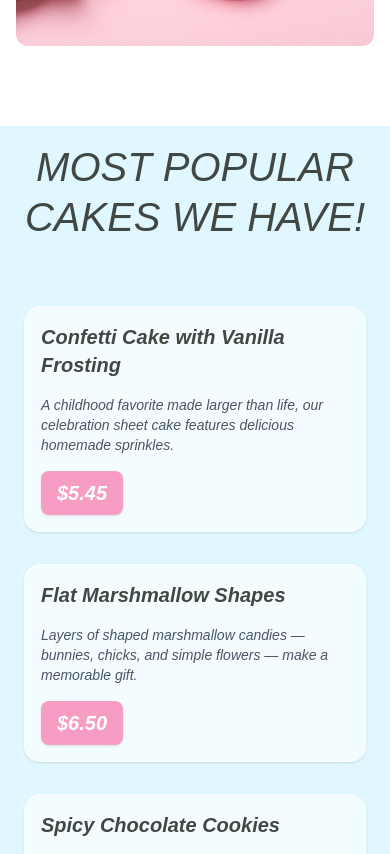
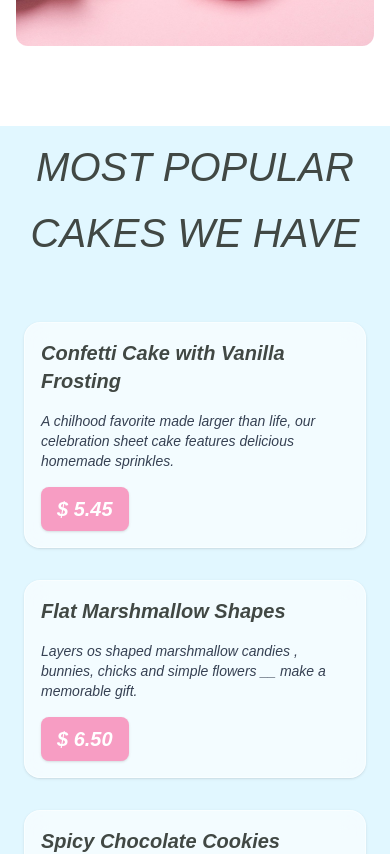
Before and after one commit to junaidisticdotdev/cakerySite, a Next.js app: page / in a window 390 px wide. Shown: the part 7429-8283 px from the top of the page. Built offline with nearby package versions, Linux system fonts and the light colour scheme.

Commit message:
feat:create About Us section initial UI

```diff
--- /dev/null
+++ b/app/about/page.tsx
@@ -0,0 +1,12 @@
+import React from 'react'
+import AboutHero from '../module/about/AboutHero'
+
+const page = () => {
+  return (
+    <div>
+      <AboutHero/>
+ </div>
+  )
+}
+
+export default page
--- a/app/component/Header.tsx
+++ b/app/component/Header.tsx
@@ -2,6 +2,7 @@
 import React, { useState } from 'react'
 import { GiHamburgerMenu } from "react-icons/gi";
 import { IoMdClose } from "react-icons/io";
+import  Link from 'next/link';
 
 const Header = () => {
     const [isOpen , setIsOpen] = useState(false);
@@ -14,8 +15,8 @@ const Header = () => {
 
     {/* links open on tablet and pc */}
     <ul className='flex whitespace-nowrap items-center justify-center gap-10 tracking-tighter tracking-[0.2em] text-lg font-medium hidden md:flex'>
-        <li className='cursor-pointer text-[#f79dc3]'>HOME</li>
-        <li className='cursor-pointer hover:text-[#f79dc3] duration-300 transition-all'>ABOUT</li>
+        <li className='cursor-pointer text-[#f79dc3]'> <Link href="/">HOME</Link></li>
+        <li className='cursor-pointer hover:text-[#f79dc3] duration-300 transition-all'>  <Link href="/about"> ABOUT </Link> </li>
         <li className='cursor-pointer hover:text-[#f79dc3] duration-300 transition-all'>SERVICES</li>
         <li className='cursor-pointer hover:text-[#f79dc3] duration-300 transition-all'>GALLERY</li>
         <li className='cursor-pointer hover:text-[#f79dc3] duration-300 transition-all'>CONTACT</li>
--- /dev/null
+++ b/app/module/about/AboutHero.tsx
@@ -0,0 +1,76 @@
+"use client";
+import React from "react";
+import { motion } from "framer-motion";
+
+const AboutHero = () => {
+  return (
+    <section className="relative w-full py-20 bg-white overflow-hidden">
+      {/* Decorative Background Boxes (Light Blue/Pink shapes) */}
+      <div className="absolute top-1/2 left-1/2 -translate-x-1/2 -translate-y-1/2 w-full h-full max-w-7xl z-0 pointer-events-none opacity-20">
+        <div className="absolute top-10 left-1/4 w-64 h-[400px] border border-blue-200"></div>
+        <div className="absolute bottom-10 right-1/4 w-40 h-40 bg-blue-100"></div>
+      </div>
+
+      <div className="max-w-7xl mx-auto px-6 relative z-10">
+        {/* Main Heading */}
+        <h2 className="text-center text-[40px] md:text-[60px] font-serif tracking-widest text-[#414844] mb-12">
+          ABOUT US
+        </h2>
+
+        <div className="flex flex-col lg:flex-row items-center gap-12 lg:gap-20">
+
+          {/* Left Side: Image with Overlap Effect */}
+          <motion.div
+            initial={{ x: -100, opacity: 0 }}
+            whileInView={{ x: 0, opacity: 1 }}
+            transition={{ duration: 0.8 }}
+            className="w-full lg:w-1/2 relative"
+          >
+            {/* Pinkish shadow/border behind image */}
+            <div className="absolute -top-4 -left-4 w-full h-full border-2 border-pink-100 rounded-lg -z-10"></div>
+
+            <img
+              src="/Media/aboutUsHero.jpeg" // Apni image ka path yahan den
+              alt="Rose Cupcake"
+              className="w-full h-auto rounded-lg shadow-xl object-cover"
+            />
+          </motion.div>
+
+          {/* Right Side: Text Content */}
+          <motion.div
+            initial={{ x: 100, opacity: 0 }}
+            whileInView={{ x: 0, opacity: 1 }}
+            transition={{ duration: 0.8 }}
+            className="w-full lg:w-1/2 text-center lg:text-left"
+          >
+            <div className="space-y-6 text-[#777] italic text-lg md:text-xl leading-relaxed font-serif">
+              <p>
+                Owned by a famous Vermont baker, Denise Levine, our place is proud to be one
+                of San Diego, California’s finest cake, and pastry bakeries.
+              </p>
+
+              <p>
+                Our cake bakery adds only the freshest ingredients to make our baked goods
+                taste a fresh-out-of-oven like experience. An experience, that simply melts
+                in your mouth.
+              </p>
+
+              <p>
+                For instance, when we bake our famous whipped cream cakes, we use only pure
+                cream and the best brown sugar on the market. Also, we always buy the freshest
+                fruits to make our pie fillings or our pastry menu items...
+              </p>
+            </div>
+
+            {/* Read More Button */}
+            <button className="mt-10 px-10 py-3 bg-[#f79dc3] text-white rounded-full text-lg font-medium hover:bg-[#e08caf] transition-colors shadow-lg">
+              Read More
+            </button>
+          </motion.div>
+        </div>
+      </div>
+    </section>
+  );
+};
+
+export default AboutHero;
--- a/app/module/home/PopularCakes.tsx
+++ b/app/module/home/PopularCakes.tsx
@@ -3,19 +3,18 @@ import { motion } from 'framer-motion';
 import React from 'react';
 
 const PopularCakes = () => {
-  const cakeVarieties = [
+  const CakeVarieties = [
     {
-      title: "Confetti Cake with Vanilla Frosting",
-      desc: "A childhood favorite made larger than life, our celebration sheet cake features delicious homemade sprinkles.",
-      price: "$5.45"
+      title: " Confetti Cake with Vanilla Frosting",
+      desc: "A chilhood favorite made larger than life, our celebration sheet cake features delicious homemade sprinkles.",
+      price: "$ 5.45"
     },
     {
-      title: "Flat Marshmallow Shapes",
-      desc: "Layers of shaped marshmallow candies — bunnies, chicks, and simple flowers — make a memorable gift.",
-      price: "$6.50"
+      title:" Flat Marshmallow Shapes",
+      desc:"Layers os shaped marshmallow candies , bunnies, chicks and simple flowers __ make a memorable gift.",
+      price: "$ 6.50"
     },
-    {
-      title: "Spicy Chocolate Cookies",
+      {title: "Spicy Chocolate Cookies",
       desc: "Everything’s nice about Mexican hot chocolate, which is why we dreamed up a cookie that showcases its qualities.",
       price: "$4.35"
     },
@@ -24,52 +23,56 @@ const PopularCakes = () => {
       desc: "This dramatic four-layer cake is inspired by the flavors of Sicilian-style cannoli, which is stuffed with ricotta.",
       price: "$4.99"
     }
+
   ];
 
   return (
-    <section className='h-auto w-full bg-[#e1f7ff] mt-10 relative overflow-hidden'>
+    // main
+<div className='h-auto w-full bg-[#e1f7ff] mt-10 relative overflow-hidden '>
 
-      {/* Background Color Div - Mobile pe height full rakhi hai */}
-      <div className=' w-full h-[90%] sm:h-4/5 z-0 absolute bottom-0'></div>
+  {/* color div  */}
+  <div className='w-full h-[90%] sm:w-4/5 z-0 absolute bottom-0'> </div>
 
- {/* Heading */}
+  {/* heading  */}
   <div className='flex flex-col items-center justify-center leading-tight mb-6 text-center lg:text-left'>
-            <h2 className='italic mt-4 font-medium text-[40px] md:text-[55px] lg:text-[65px] text-[#414844]'>
-              MOST POPULAR
-            </h2>
-            <h2 className='italic font-medium text-[40px] md:text-[55px] lg:text-[65px] text-[#414844]'>
-              CAKES WE HAVE!
-            </h2>
+    <p className='italic mt-4 font-medium text-[40px] md:text-[55px] lg:text-[65px] text-[#414844]'>MOST POPULAR</p>
+
+    <p className='italic mt-4 font-medium text-[40px] md:text-[55px] lg:text-[65px] text-[#414844]'>CAKES WE HAVE</p>
   </div>
-      {/* Main Content Container */}
+
+  {/* main content left and right section with animations */}
   <div className='relative z-10 max-w-7xl mx-auto flex flex-col lg:flex-row items-center justify-between px-6 py-10 lg:py-12'>
-
-
-        {/* Left Side: Content */}
+{/* left side text section */}
 <div className='w-full lg:w-3/5 flex flex-col'>
 
+{/* varities detail  */}
+<div className='flex flex-col space-y-8 w-full lg:max-w-2xl'>
+  {CakeVarieties.map ((cake,index) => (
+    <motion.div
+    className='flex flex-col sm:flex-row items-start sm:items-center justify-between bg-white/60 backdrop-blur-md p-4 rounded-2xl border border-white/50 shadow-sm hover:shadow-md transition-all group'
 
+    key={index}
+    initial={{x:-100, opacity:0}}
+    whileInView={{x:0, opacity:1}}
+    viewport={{once:false}}
 
-          {/* Varieties List */}
-          <div className='flex flex-col space-y-8 w-full lg:max-w-2xl'>
-            {cakeVarieties.map((cake, index) => (
-              <motion.div
-                key={index}
-                initial={{ x: -50, opacity: 0 }}
-                whileInView={{ x: 0, opacity: 1 }}
-                transition={{ delay: index * 0.1, duration: 0.8 }}
-                className='flex flex-col sm:flex-row items-start sm:items-center justify-between bg-white/60 backdrop-blur-md p-4 rounded-2xl border border-white/50 shadow-sm hover:shadow-md transition-all group'
-              >
+    transition={{
+      delay:index*0.1,
+       duration: 1.2
+    }}>
+
+      {/* varities details in box */}
       <div className='flex flex-col space-y-4 pr-4'>
-                  <h3 className='font-semibold italic text-xl md:text-2xl text-[#414844] group-hover:text-[#f79dc3] transition-colors'>
-                    {cake.title}
-                  </h3>
-                  <p className='text-gray-600 text-sm md:text-base italic'>
+        {/* title */}
+        <p className='font-semibold italic text-xl md:text-2xl text-[#414844] group-hover:text-[#f79dc3] transition-colors '>{cake.title}
+        </p>
+        {/* description */}
+        <p className='text-gray-700 text-sm md:text-base italic '>
 {cake.desc}
         </p>
       </div>
 
-                {/* Price Tag Box */}
+      {/* price tag */}
       <div className='mt-4 sm:mt-0 bg-[#f79dc3] text-white px-4 py-2 rounded-lg font-bold italic text-xl shadow-sm'>
         {cake.price}
       </div>
@@ -78,23 +81,26 @@ const PopularCakes = () => {
 </div>
 </div>
 
-        {/* Right Side / Bottom: Chef Image */}
+{/* right side image */}
 <motion.div
-          initial={{ y: 100, opacity: 0 }}
-          whileInView={{ y: 0, opacity: 1 }}
-          transition={{ duration: 1 }}
-          className='w-full lg:w-2/5 flex justify-center lg:justify-end mt-12 lg:mt-0'
-        >
-          <img
-            src="/Media/popular-cake.jpg.jpeg"
-            alt="Popular Cake"
-            className='w-[300px] md:w-[400px] lg:w-full object-contain rounded-3xl'
-          />
+initial={{y:100, opacity:0 }}
+whileInView={{y:0 , opacity:1}}
+viewport={{ once: false}}
+
+transition={{
+  duration:1.2,
+  ease:"easeOut"
+
+}}
+
+className='w-full lg:w-2/5 flex justify-center lg:justify-end mt-12 lg:mt-0'>
+
+<img src="/Media/popular-cake.jpg.jpeg" alt="Popular Cake"
+className='w-[300px] md:w-[400px] lg:w-full object-contain rounded-3xl' />
 </motion.div>
-
   </div>
-    </section>
+   </div>
   );
 };
 
-export default PopularCakes;
+export default PopularCakes
--- a/app/module/home/StartedBaking.tsx
+++ b/app/module/home/StartedBaking.tsx
@@ -9,10 +9,20 @@ const StartedBaking = () => {
       {/* main section for how we started baking  */}
       <div className="min-h-screen relative flex flex-col sm:flex-row justify-between sm:px-0 py-0">
         {/* background color div */}
-        <div className="bg-[#fbf6eb] absolute w-full h-[90%] z-0 bottom-0 "></div>
+        <div className="bg-[#fbf6eb] absolute w-full h-[80vh] z-0 bottom-0 "></div>
 
         {/* left side for detailed paragraph */}
-        <div className="w-full sm:w-1/2 z-20">
+        <motion.div className="w-full sm:w-1/2 z-20"
+
+        initial={{ x:-100, opacity:1}}
+        whileInView={{ x:0, opacity:1}}
+        viewport={{once: false, amount:0.3}}
+
+        transition={{
+          duration: 1.2,
+          ease: "easeOut",
+          delay: 0.4
+        }}>
           {/* heading */}
           <div className="flex flex-col leading-[1] px-2 sm:px-8 lg:px-10 space-y-2 max-w-lg">
             <p
@@ -45,7 +55,7 @@ text-[40px] sm:text-[60px] lg:text-[60px] whitespace-nowrap"
               Read More
             </button>
           </div>
-        </div>
+        </motion.div>
 
 
         {/* chef image on right */}
@@ -60,7 +70,7 @@ text-[40px] sm:text-[60px] lg:text-[60px] whitespace-nowrap"
             viewport={{once: false, amount: 0.3 }}
 
             transition={{
-              duration:1,
+              duration:1.2,
               ease: "easeOut",
               delay: 0.4
             }}
```
Also changed, not shown: 1 other file (tests, documents, lock files or other folders). Lines whose indentation alone changed are shown as unchanged.
